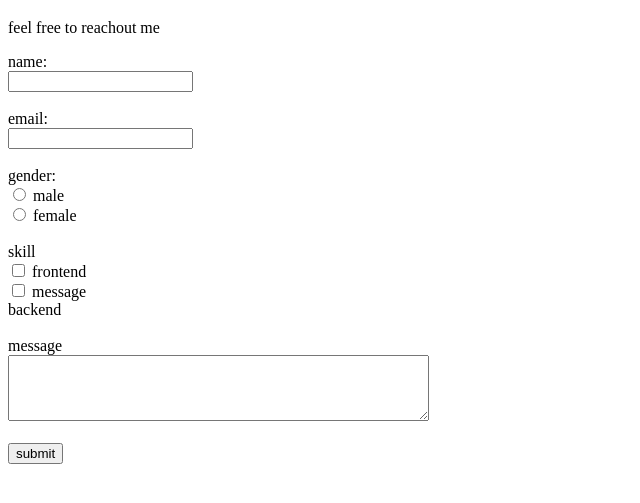
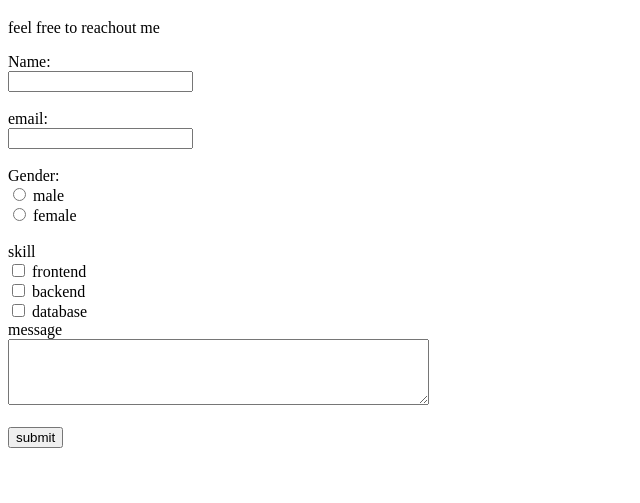
Before and after one commit to yosefsisay18-byte/contact-me-freely, a plain HTML site: page contact.html in a window 1280 px wide. Shown: the part 61-564 px from the top of the page, without its empty margins (0-640 px from the left). Drawn offline with Linux system fonts and the light colour scheme.

Commit message:
Add files via upload

```diff
--- a/contact.html
+++ b/contact.html
@@ -8,12 +8,12 @@
 <h1>contact me</h1>
 <p>feel free to reachout me</p>
 <body>
-    <form action="">
-        <label for="name"> name:</label><br>
+    <form action="submit.html">
+        <label for="name"> Name:</label><br>
             <input type="text" type="text" id="name" name="name"><br><br>
         <label for="email">email:</lable><br>
             <input type="email" id="email" name="email"><br><br>
-        <label for="gender">gender:</label><br>
+        <label for="gender">Gender:</label><br>
              <input type="radio" id="male" name="gender" value="male">
         <label for ="male">male</label><br>
              <input type="radio"id="female" name="gender" value="female>">
@@ -22,8 +22,9 @@
         <input type="checkbox" id="frontend" name="skill" value="frontend">
         <label for ="frontend">frontend</label><br>
         <input type="checkbox" id="backend" name="skill" value="backend">
-        <label for="message">message</label><br>
-        <label for ="backend">backend</label><br><br>
+        <label for="backend">backend</label><br>
+        <input type="checkbox" id="database" name="skill" value="database">
+        <label for="database">database</label><br>
         <label for="message">message</label><br>
         <textarea name="message" id="message" rows="4" cols="50"></textarea><br><br>
         <input type="submit" value="submit">
```
